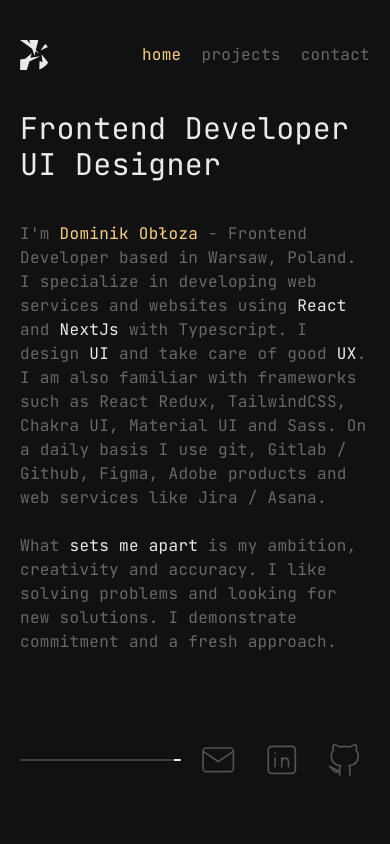
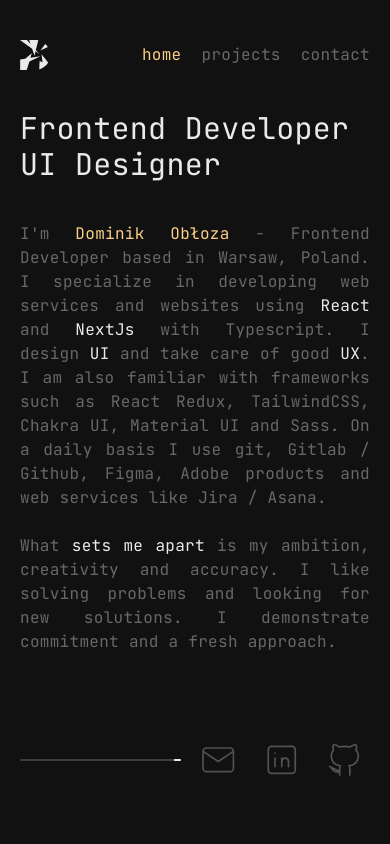
Before and after one commit to BLOCKYe/Portfolio-3.0, a Next.js app: page / in a window 390 px wide. Shown: the top 844 px of the page. Built offline with nearby package versions, Linux system fonts and the light colour scheme.

Commit message:
Justify text in mobile version

```diff
--- a/pages/index.tsx
+++ b/pages/index.tsx
@@ -45,7 +45,7 @@ const Home: NextPage = () => {
                         UI Designer
                     </div>
 
-                    <div className="mt-10 text-justWhite-dark text-md md:text-xl animation-fade-2">
+                    <div className="mt-10 text-justWhite-dark text-md md:text-xl animation-fade-2 text-justify md:text-left">
                         {/* eslint-disable-next-line react/no-unescaped-entities */}
                         I'm <span className={'text-extra-color'}>Dominik Obłoza</span> - Frontend Developer based in
                         Warsaw, Poland. I specialize in developing web services and websites using
```
